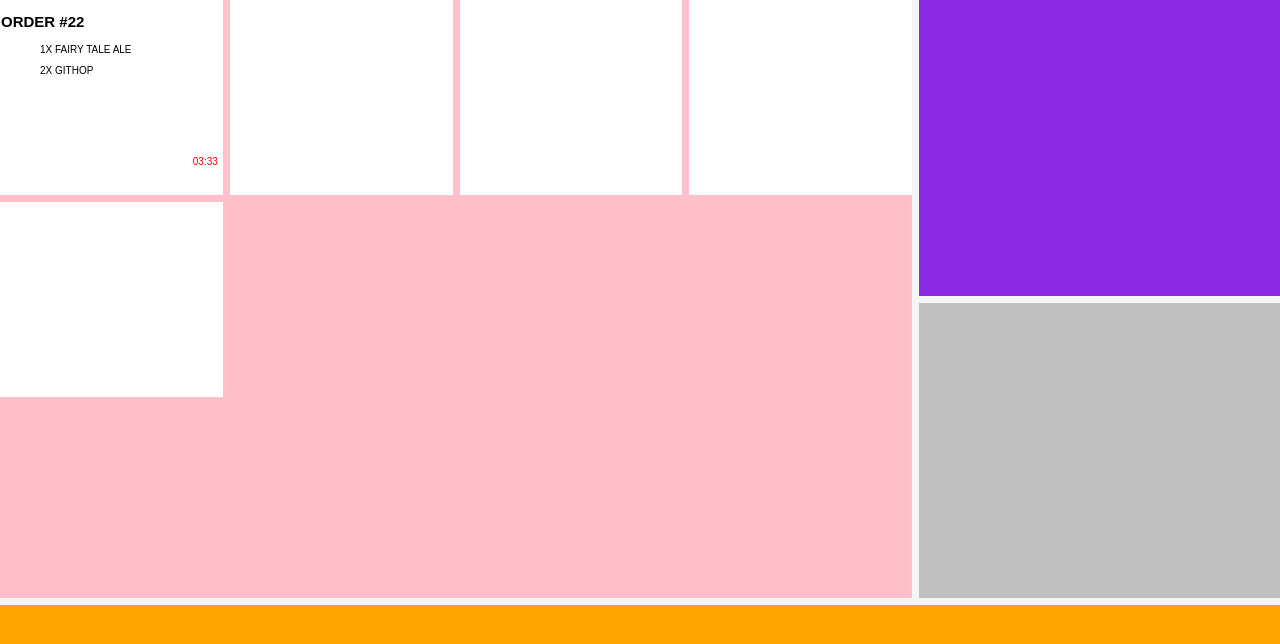
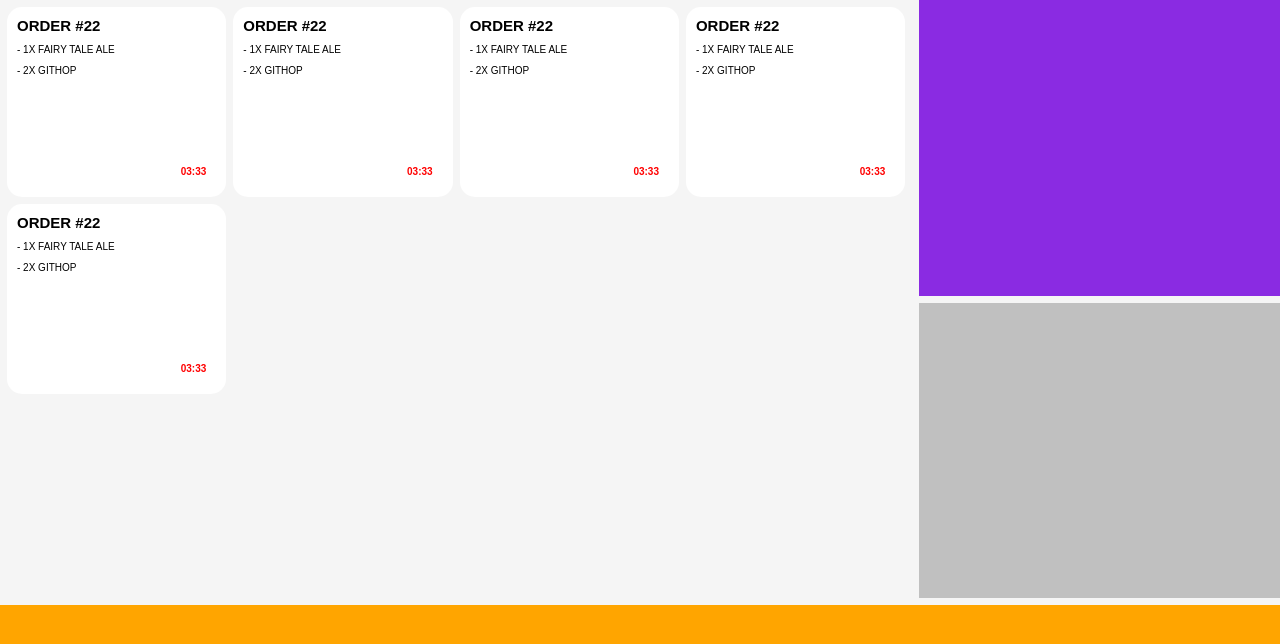
Before and after one commit to asta3090/dashboard, a website built with Parcel: page index.html in a window 1280 px wide. Built offline with nearby package versions, Linux system fonts and the light colour scheme.

Commit message:
skabelon

```diff
--- a/index.html
+++ b/index.html
@@ -12,18 +12,54 @@
       <section id="ordercontainer">
         <article class="order">
           <h2>ORDER #22</h2>
-          <ul>
-            1X FAIRY TALE ALE
-          </ul>
-          <ul>
-            2X GITHOP
-          </ul>
-          <p>03:33</p>
+          <p>
+            - 1X FAIRY TALE ALE
+          </p>
+          <p>
+            - 2X GITHOP
+          </p>
+          <p class="time">03:33</p>
         </article>
-        <article class="order"></article>
-        <article class="order"></article>
-        <article class="order"></article>
-        <article class="order"></article>
+        <article class="order">
+          <h2>ORDER #22</h2>
+          <p>
+            - 1X FAIRY TALE ALE
+          </p>
+          <p>
+            - 2X GITHOP
+          </p>
+          <p class="time">03:33</p>
+        </article>
+        <article class="order">
+          <h2>ORDER #22</h2>
+          <p>
+            - 1X FAIRY TALE ALE
+          </p>
+          <p>
+            - 2X GITHOP
+          </p>
+          <p class="time">03:33</p>
+        </article>
+        <article class="order">
+          <h2>ORDER #22</h2>
+          <p>
+            - 1X FAIRY TALE ALE
+          </p>
+          <p>
+            - 2X GITHOP
+          </p>
+          <p class="time">03:33</p>
+        </article>
+        <article class="order">
+          <h2>ORDER #22</h2>
+          <p>
+            - 1X FAIRY TALE ALE
+          </p>
+          <p>
+            - 2X GITHOP
+          </p>
+          <p class="time">03:33</p>
+        </article>
       </section>
       <article id="queue"></article>
       <section id="workerscontainer"></section>
--- a/partials/components/_main.scss
+++ b/partials/components/_main.scss
@@ -10,7 +10,7 @@ main {
 }
 
 #ordercontainer {
-  background-color: pink;
+  background-color: $background-color;
   grid-area: 1/1/7/6;
 }
 #queue {
--- a/partials/components/_orders.scss
+++ b/partials/components/_orders.scss
@@ -8,21 +8,30 @@
   grid-row-gap: 7px;
   width: 100%;
   height: 100%;
+  padding: 7px;
 }
 
 .order {
   background-color: white;
+  border-radius: 15px;
+  position: relative;
 
   h2 {
-    padding: 1px;
+    margin: 10px;
   }
 
   p {
+    font-size: 1rem;
+    margin: 10px;
+  }
+
+  .time {
     font-size: 1.5 rem;
+    position: absolute;
+    right: 10px;
+    bottom: 10px;
     text-align: right;
-    margin: 5px;
-    position: relative;
-    top: 70px;
+    font-weight: 900;
     color: red;
   }
 }
```
Also changed, not shown: dist/index.html, 5 other files.
